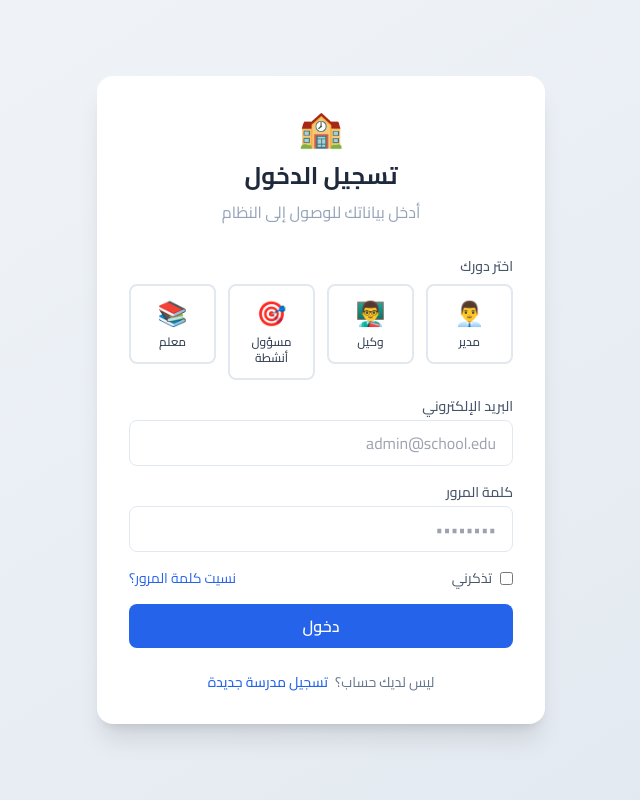
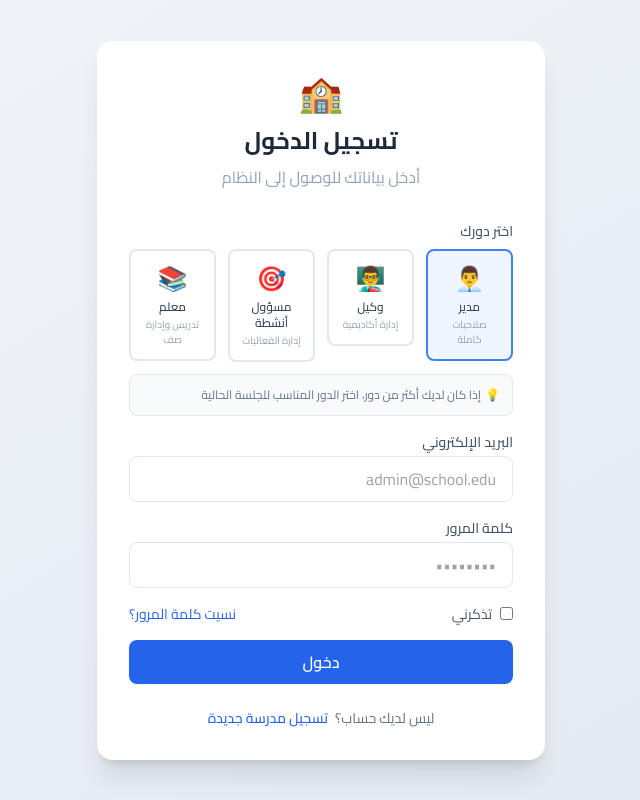
Before and after one commit to 6838gamal/School-Management-Platform, a FastAPI app: page /login in a window 1280 px wide. Shown: the whole page, without its empty margins (319-959 px from the left). Run offline with FastAPI, Linux system fonts and the light colour scheme; some libraries are stand-ins or nearby versions.

Commit message:
Update login.html

```diff
--- a/app/templates/auth/login.html
+++ b/app/templates/auth/login.html
@@ -10,68 +10,83 @@
 
     <!-- عرض رسائل الخطأ -->
     {% if error %}
-    <div class="mb-4 p-3 rounded-lg bg-red-100 dark:bg-red-900/20 text-red-700 dark:text-red-400 text-sm">
-        {{ error }}
+    <div class="mb-4 p-3 rounded-lg bg-red-100 dark:bg-red-900/20 text-red-700 dark:text-red-400 text-sm flex items-start">
+        <span class="ml-2">⚠️</span>
+        <span>{{ error }}</span>
     </div>
     {% endif %}
 
     {% if success %}
-    <div class="mb-4 p-3 rounded-lg bg-green-100 dark:bg-green-900/20 text-green-700 dark:text-green-400 text-sm">
-        {{ success }}
+    <div class="mb-4 p-3 rounded-lg bg-green-100 dark:bg-green-900/20 text-green-700 dark:text-green-400 text-sm flex items-start">
+        <span class="ml-2">✅</span>
+        <span>{{ success }}</span>
     </div>
     {% endif %}
 
-    <form method="POST" action="/login" class="space-y-4">
+    <form method="POST" action="/login" class="space-y-4" id="loginForm">
         <!-- حقل اختيار الدور -->
         <div>
             <label class="block text-sm font-medium text-slate-600 dark:text-slate-300 mb-2">اختر دورك</label>
             <div class="grid grid-cols-2 md:grid-cols-4 gap-3">
                 <!-- مدير -->
-                <label class="relative cursor-pointer">
-                    <input type="radio" name="role" value="admin" class="peer sr-only" {% if selected_role == 'admin' %}checked{% endif %}>
-                    <div class="p-3 rounded-lg border-2 border-slate-200 dark:border-slate-600 peer-checked:border-primary-500 peer-checked:bg-primary-50 dark:peer-checked:bg-primary-900/20 transition-all hover:border-primary-300">
+                <label class="relative cursor-pointer group">
+                    <input type="radio" name="role" value="director" class="peer sr-only" {% if selected_role == 'director' %}checked{% endif %}>
+                    <div class="p-3 rounded-lg border-2 border-slate-200 dark:border-slate-600 peer-checked:border-primary-500 peer-checked:bg-primary-50 dark:peer-checked:bg-primary-900/20 transition-all hover:border-primary-300 group-hover:scale-105 transform duration-200">
                         <div class="text-center">
                             <div class="text-2xl mb-1">👨‍💼</div>
                             <div class="text-xs font-medium text-slate-700 dark:text-slate-300">مدير</div>
+                            <div class="text-[10px] text-slate-400 dark:text-slate-500 mt-0.5">صلاحيات كاملة</div>
                         </div>
                     </div>
                 </label>
 
                 <!-- وكيل -->
-                <label class="relative cursor-pointer">
+                <label class="relative cursor-pointer group">
                     <input type="radio" name="role" value="vice_principal" class="peer sr-only" {% if selected_role == 'vice_principal' %}checked{% endif %}>
-                    <div class="p-3 rounded-lg border-2 border-slate-200 dark:border-slate-600 peer-checked:border-primary-500 peer-checked:bg-primary-50 dark:peer-checked:bg-primary-900/20 transition-all hover:border-primary-300">
+                    <div class="p-3 rounded-lg border-2 border-slate-200 dark:border-slate-600 peer-checked:border-primary-500 peer-checked:bg-primary-50 dark:peer-checked:bg-primary-900/20 transition-all hover:border-primary-300 group-hover:scale-105 transform duration-200">
                         <div class="text-center">
                             <div class="text-2xl mb-1">👨‍🏫</div>
                             <div class="text-xs font-medium text-slate-700 dark:text-slate-300">وكيل</div>
+                            <div class="text-[10px] text-slate-400 dark:text-slate-500 mt-0.5">إدارة أكاديمية</div>
                         </div>
                     </div>
                 </label>
 
                 <!-- مسؤول الأنشطة -->
-                <label class="relative cursor-pointer">
+                <label class="relative cursor-pointer group">
                     <input type="radio" name="role" value="activities_officer" class="peer sr-only" {% if selected_role == 'activities_officer' %}checked{% endif %}>
-                    <div class="p-3 rounded-lg border-2 border-slate-200 dark:border-slate-600 peer-checked:border-primary-500 peer-checked:bg-primary-50 dark:peer-checked:bg-primary-900/20 transition-all hover:border-primary-300">
+                    <div class="p-3 rounded-lg border-2 border-slate-200 dark:border-slate-600 peer-checked:border-primary-500 peer-checked:bg-primary-50 dark:peer-checked:bg-primary-900/20 transition-all hover:border-primary-300 group-hover:scale-105 transform duration-200">
                         <div class="text-center">
                             <div class="text-2xl mb-1">🎯</div>
                             <div class="text-xs font-medium text-slate-700 dark:text-slate-300">مسؤول أنشطة</div>
+                            <div class="text-[10px] text-slate-400 dark:text-slate-500 mt-0.5">إدارة الفعاليات</div>
                         </div>
                     </div>
                 </label>
 
                 <!-- معلم -->
-                <label class="relative cursor-pointer">
+                <label class="relative cursor-pointer group">
                     <input type="radio" name="role" value="teacher" class="peer sr-only" {% if selected_role == 'teacher' %}checked{% endif %}>
-                    <div class="p-3 rounded-lg border-2 border-slate-200 dark:border-slate-600 peer-checked:border-primary-500 peer-checked:bg-primary-50 dark:peer-checked:bg-primary-900/20 transition-all hover:border-primary-300">
+                    <div class="p-3 rounded-lg border-2 border-slate-200 dark:border-slate-600 peer-checked:border-primary-500 peer-checked:bg-primary-50 dark:peer-checked:bg-primary-900/20 transition-all hover:border-primary-300 group-hover:scale-105 transform duration-200">
                         <div class="text-center">
                             <div class="text-2xl mb-1">📚</div>
                             <div class="text-xs font-medium text-slate-700 dark:text-slate-300">معلم</div>
+                            <div class="text-[10px] text-slate-400 dark:text-slate-500 mt-0.5">تدريس وإدارة صف</div>
                         </div>
                     </div>
                 </label>
             </div>
+
+            <!-- تذكير للمستخدمين متعددي الأدوار -->
+            <div class="mt-3 p-3 bg-slate-50 dark:bg-slate-700/50 rounded-lg border border-slate-200 dark:border-slate-600">
+                <div class="flex items-center text-xs text-slate-500 dark:text-slate-400">
+                    <span class="ml-1">💡</span>
+                    <span>إذا كان لديك أكثر من دور، اختر الدور المناسب للجلسة الحالية</span>
+                </div>
+            </div>
         </div>
 
+        <!-- البريد الإلكتروني -->
         <div>
             <label for="email" class="block text-sm font-medium text-slate-600 dark:text-slate-300 mb-1">البريد الإلكتروني</label>
             <input type="email" id="email" name="email" required autocomplete="email"
@@ -79,6 +94,7 @@
                    placeholder="admin@school.edu" aria-label="البريد الإلكتروني" value="{{ email or '' }}">
         </div>
 
+        <!-- كلمة المرور -->
         <div>
             <label for="password" class="block text-sm font-medium text-slate-600 dark:text-slate-300 mb-1">كلمة المرور</label>
             <input type="password" id="password" name="password" required autocomplete="current-password"
@@ -86,6 +102,7 @@
                    placeholder="••••••••" aria-label="كلمة المرور">
         </div>
 
+        <!-- تذكرني ونسيت كلمة المرور -->
         <div class="flex items-center justify-between">
             <label class="flex items-center cursor-pointer">
                 <input type="checkbox" name="remember" class="rounded border-slate-300 text-primary-600 focus:ring-primary-500">
@@ -94,12 +111,14 @@
             <a href="/forgot-password" class="text-sm text-primary-600 hover:text-primary-700">نسيت كلمة المرور؟</a>
         </div>
 
-        <button type="submit" id="loginBtn" class="w-full bg-primary-600 hover:bg-primary-700 text-white font-semibold py-2.5 rounded-lg transition-colors disabled:opacity-70">
+        <!-- زر تسجيل الدخول -->
+        <button type="submit" id="loginBtn" class="w-full bg-primary-600 hover:bg-primary-700 text-white font-semibold py-2.5 rounded-lg transition-colors disabled:opacity-70 disabled:cursor-not-allowed">
             <span id="btnText">دخول</span>
             <span id="btnLoader" class="hidden">⏳ جاري...</span>
         </button>
     </form>
 
+    <!-- رابط التسجيل -->
     <div class="mt-6 text-center text-sm">
         <span class="text-slate-500 dark:text-slate-400">ليس لديك حساب؟</span>
         <a href="/register" class="text-primary-600 hover:text-primary-700 font-medium mr-1">تسجيل مدرسة جديدة</a>
@@ -107,15 +126,55 @@
 </div>
 
 <script>
+document.addEventListener('DOMContentLoaded', function() {
     // عرض الدور المحدد في وحدة التحكم
-document.querySelectorAll('input[name="role"]').forEach(radio => {
+    const roleRadios = document.querySelectorAll('input[name="role"]');
+    roleRadios.forEach(radio => {
         radio.addEventListener('change', function() {
-        console.log('الدور المحدد:', this.value);
+            const roleLabels = {
+                'director': 'مدير',
+                'vice_principal': 'وكيل',
+                'activities_officer': 'مسؤول أنشطة',
+                'teacher': 'معلم'
+            };
+            console.log('📌 الدور المحدد:', roleLabels[this.value] || this.value);
         });
     });
 
     // تعطيل الزر أثناء الإرسال
-document.querySelector('form').addEventListener('submit', function() {
+    const form = document.getElementById('loginForm');
+    form.addEventListener('submit', function(event) {
+        // التحقق من اختيار دور
+        const selectedRole = document.querySelector('input[name="role"]:checked');
+        if (!selectedRole) {
+            event.preventDefault();
+            // عرض رسالة تنبيه
+            const alertDiv = document.createElement('div');
+            alertDiv.className = 'mb-4 p-3 rounded-lg bg-yellow-100 dark:bg-yellow-900/20 text-yellow-700 dark:text-yellow-400 text-sm flex items-start';
+            alertDiv.innerHTML = '<span class="ml-2">⚠️</span><span>يرجى اختيار دورك قبل تسجيل الدخول</span>';
+
+            // إزالة أي تنبيه سابق
+            const existingAlert = document.querySelector('.bg-yellow-100');
+            if (existingAlert) existingAlert.remove();
+
+            // إضافة التنبيه قبل النموذج
+            const formContainer = document.querySelector('form');
+            formContainer.parentNode.insertBefore(alertDiv, formContainer);
+
+            // تمرير إلى الأعلى
+            alertDiv.scrollIntoView({ behavior: 'smooth', block: 'center' });
+
+            // إخفاء التنبيه بعد 5 ثواني
+            setTimeout(() => {
+                alertDiv.style.transition = 'opacity 0.5s';
+                alertDiv.style.opacity = '0';
+                setTimeout(() => alertDiv.remove(), 500);
+            }, 5000);
+
+            return false;
+        }
+
+        // تعطيل الزر
         const btn = document.getElementById('loginBtn');
         const text = document.getElementById('btnText');
         const loader = document.getElementById('btnLoader');
@@ -123,6 +182,24 @@ document.querySelector('form').addEventListener('submit', function() {
         text.classList.add('hidden');
         loader.classList.remove('hidden');
         btn.disabled = true;
+        btn.classList.add('opacity-70');
+    });
+
+    // إضافة تأثير hover للبطاقات
+    document.querySelectorAll('.group').forEach(group => {
+        group.addEventListener('mouseenter', function() {
+            this.querySelector('div').classList.add('shadow-md');
+        });
+        group.addEventListener('mouseleave', function() {
+            this.querySelector('div').classList.remove('shadow-md');
+        });
+    });
+
+    // تحديد الدور الأول افتراضياً إذا لم يكن هناك اختيار
+    const firstRadio = document.querySelector('input[name="role"]');
+    if (firstRadio && !document.querySelector('input[name="role"]:checked')) {
+        firstRadio.checked = true;
+    }
 });
 </script>
 {% endblock %}
```
Lines whose indentation alone changed are shown as unchanged.
